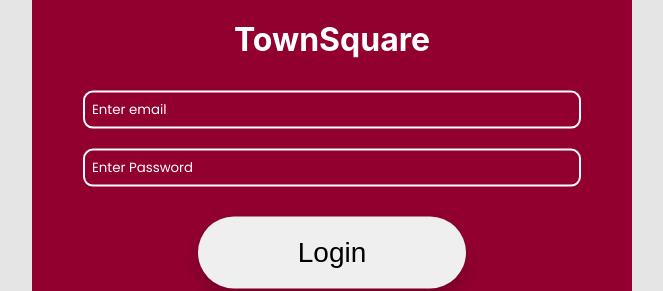
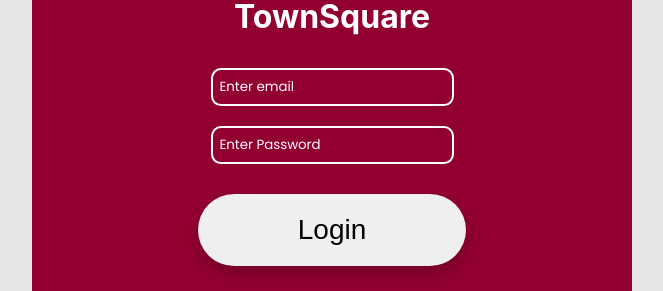
Before and after one commit to SeanLuo-FSWD/idsp-townsquare, a React (Create React App) app: page /login in a window 1280 px wide. Shown: the part 250-541 px from the top of the page, without its empty margins (308-971 px from the left). Built offline with nearby package versions, Linux system fonts and the light colour scheme.

Commit message:
small max width change on login input form

```diff
--- a/src/pages/login/LoginPg.module.scss
+++ b/src/pages/login/LoginPg.module.scss
@@ -20,6 +20,7 @@
 
     .inputField {
         position: relative;
+        max-width: 225px;
         margin: 10px 0px;
         width: 75%;
         padding: 7px;
@@ -31,7 +32,6 @@
         border-width: 2px;
         background-color: #92002F;
         font-family: 'Poppins', sans-serif;
-
 
     }
 
--- a/src/pages/login/LoginPg.tsx
+++ b/src/pages/login/LoginPg.tsx
@@ -97,6 +97,7 @@ function Login() {
               value={person.email}
               onChange={handleChange}
             />
+            <br></br>
             <label htmlFor="psw">
               {/* <p className={styles.labelText}>Password</p> */}
             </label>
@@ -109,6 +110,7 @@ function Login() {
               value={person.password}
               onChange={handleChange}
             />
+            <br></br>
             <button className={styles.loginButton} onClick={handleLogin}>Login</button>
           </form>
         </div>
```
